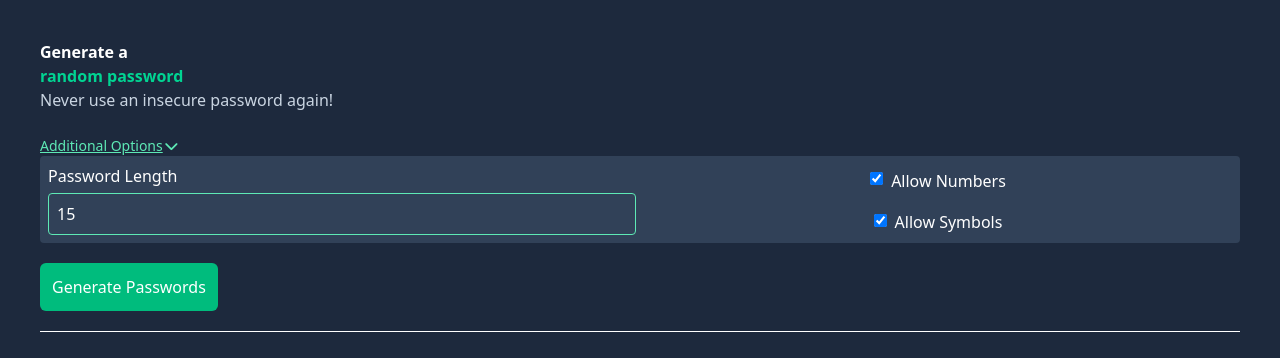
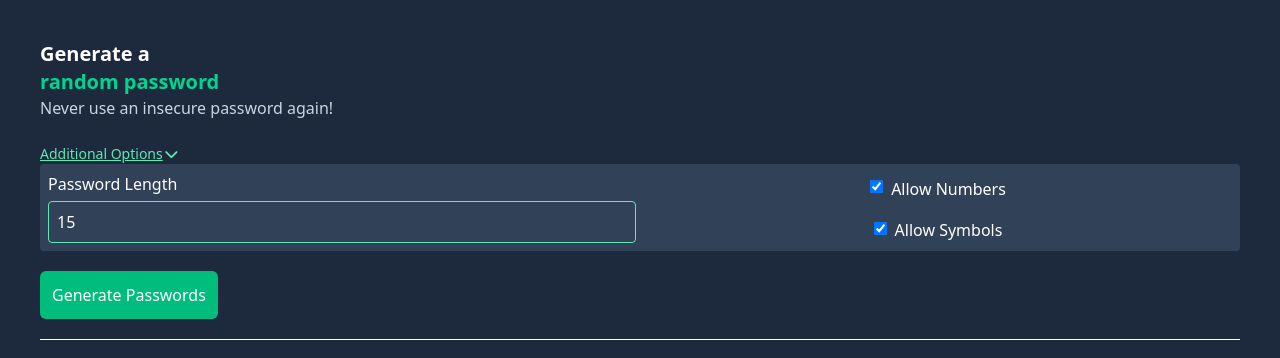
Before and after one commit to ikimes/pwGenerator, a website: page index.html in a window 1280 px wide. Drawn offline with nearby package versions, Linux system fonts and the light colour scheme.

Commit message:
increase h1 font size

```diff
--- a/index.html
+++ b/index.html
@@ -5,7 +5,7 @@
         <link rel="stylesheet" href="https://cdnjs.cloudflare.com/ajax/libs/font-awesome/7.0.0/css/all.min.css" integrity="sha512-DxV+EoADOkOygM4IR9yXP8Sb2qwgidEmeqAEmDKIOfPRQZOWbXCzLC6vjbZyy0vPisbH2SyW27+ddLVCN+OMzQ==" crossorigin="anonymous" referrerpolicy="no-referrer" />
     </head>
     <body class="bg-slate-800! text-white m-10!">
-            <h1 class="mb-0! font-bold">Generate a <br/><span class="text-emerald-400">random password</span></h1>
+            <h1 class="mb-0! text-xl font-bold">Generate a <br/><span class="text-emerald-400">random password</span></h1>
             <p class="m-0 text-slate-300">Never use an insecure password again!</p>
             <br />
             <form>
```
